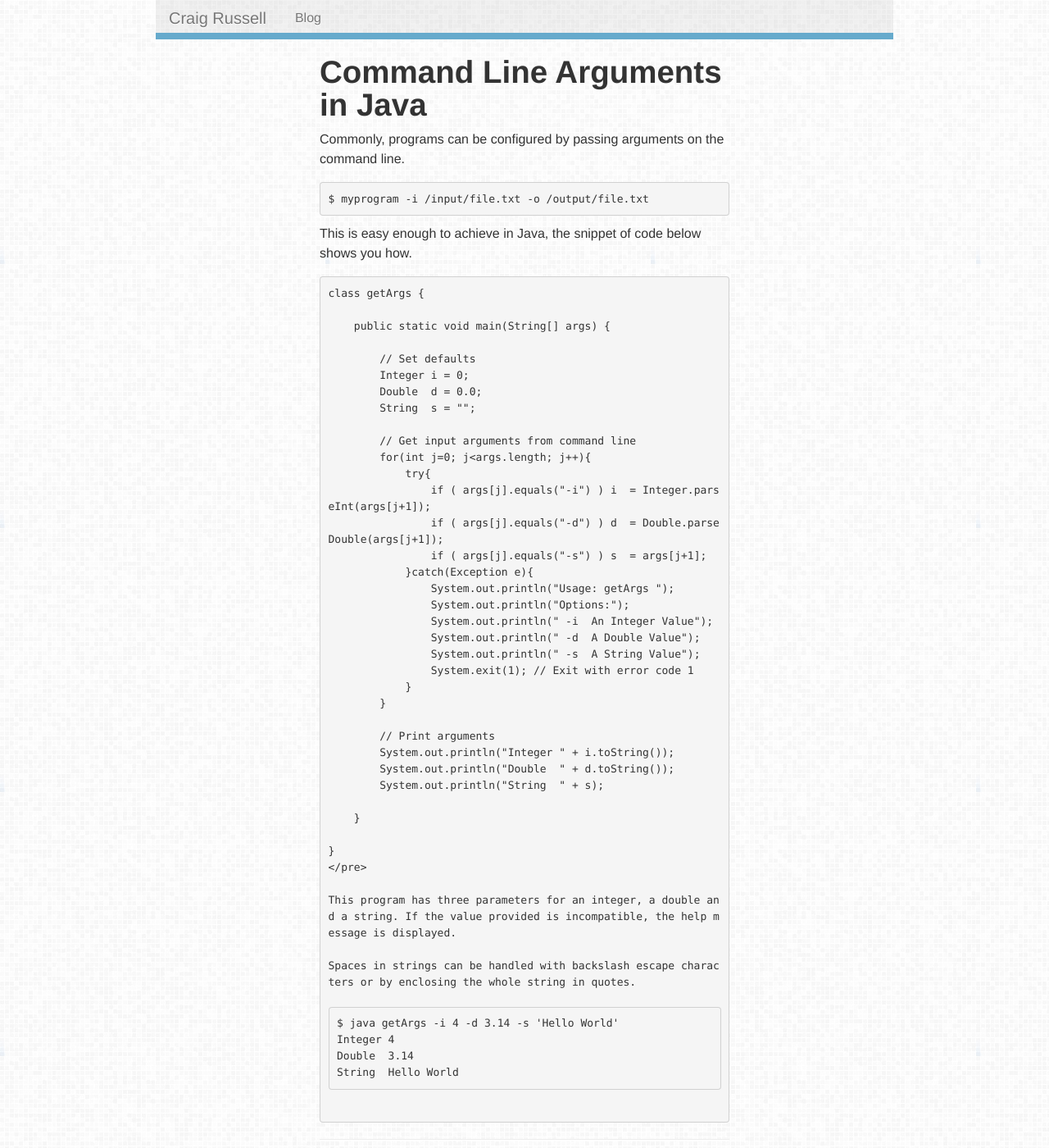
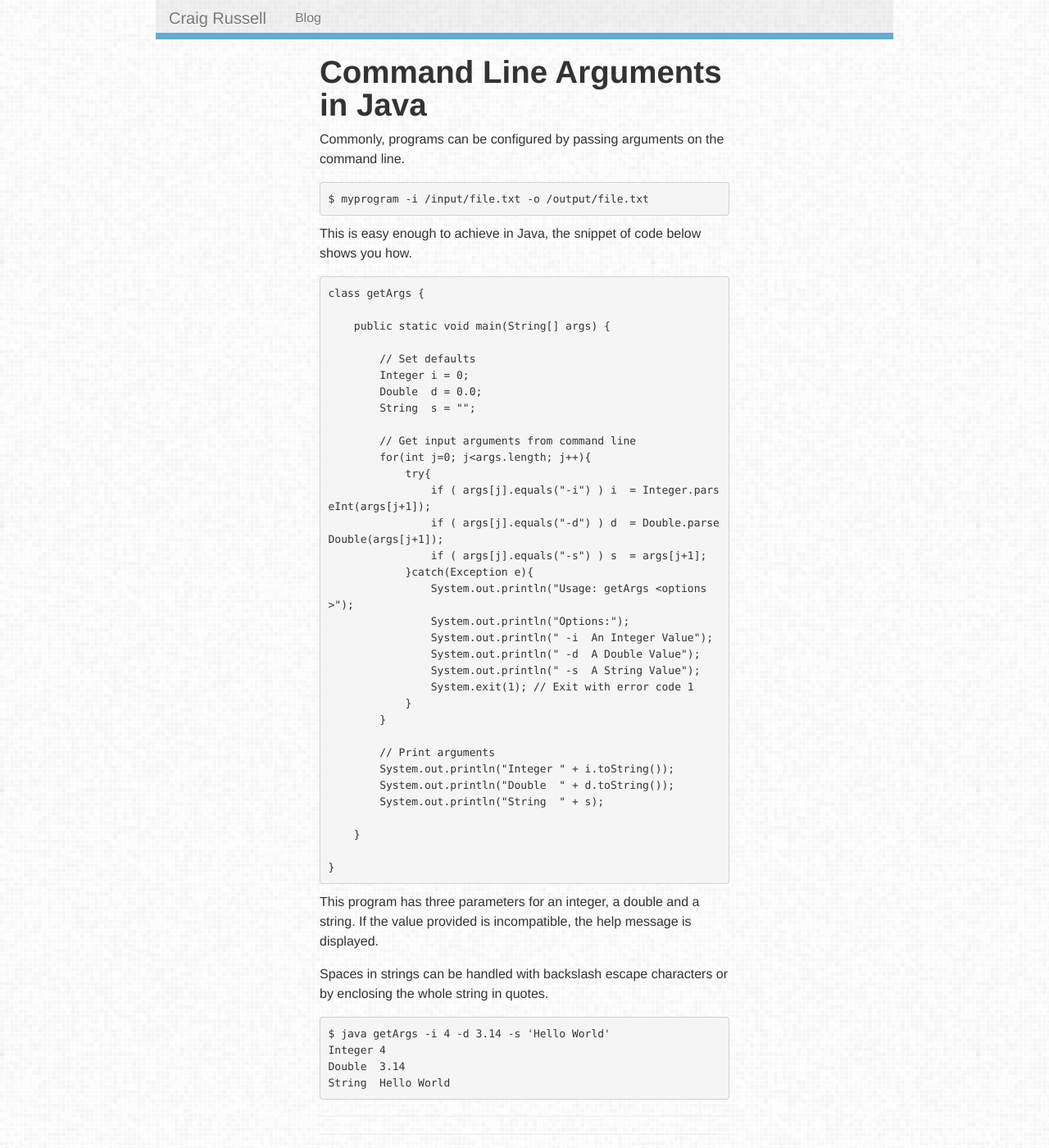
Before and after one commit to craig552uk/craig552uk.github.com, a Jekyll site: the page built from _posts/2011-04-28-command-line-arguments-in-java.markdown, in a window 1280 px wide and 1400 px high. Shown: the whole window at 82% size. Built offline with Jekyll 4.4.1, drawn with Linux system fonts in a browser that asks for light colours; nearby versions of some CDN libraries; library files that are not in the unit come from our copies; Markdown is read by kramdown in place of the engine named in the settings; comment, search, counter and statistics services are not loaded.

Commit message:
html escape

```diff
--- a/_posts/2011-04-28-command-line-arguments-in-java.markdown
+++ b/_posts/2011-04-28-command-line-arguments-in-java.markdown
@@ -26,28 +26,28 @@ class getArgs {
         // Set defaults
         Integer i = 0;
         Double  d = 0.0;
-        String  s = "";
+        String  s = &quot;&quot;;
 
         // Get input arguments from command line
-        for(int j=0; j<args.length; j++){
+        for(int j=0; j&lt;args.length; j++){
             try{
-                if ( args[j].equals("-i") ) i  = Integer.parseInt(args[j+1]);
-                if ( args[j].equals("-d") ) d  = Double.parseDouble(args[j+1]);
-                if ( args[j].equals("-s") ) s  = args[j+1];
+                if ( args[j].equals(&quot;-i&quot;) ) i  = Integer.parseInt(args[j+1]);
+                if ( args[j].equals(&quot;-d&quot;) ) d  = Double.parseDouble(args[j+1]);
+                if ( args[j].equals(&quot;-s&quot;) ) s  = args[j+1];
             }catch(Exception e){
-                System.out.println("Usage: getArgs <options>");
-                System.out.println("Options:");
-                System.out.println(" -i  An Integer Value");
-                System.out.println(" -d  A Double Value");
-                System.out.println(" -s  A String Value");
+                System.out.println(&quot;Usage: getArgs &lt;options&gt;&quot;);
+                System.out.println(&quot;Options:&quot;);
+                System.out.println(&quot; -i  An Integer Value&quot;);
+                System.out.println(&quot; -d  A Double Value&quot;);
+                System.out.println(&quot; -s  A String Value&quot;);
                 System.exit(1); // Exit with error code 1
             }
         }
 
         // Print arguments
-        System.out.println("Integer " + i.toString());
-        System.out.println("Double  " + d.toString());
-        System.out.println("String  " + s);
+        System.out.println(&quot;Integer &quot; + i.toString());
+        System.out.println(&quot;Double  &quot; + d.toString());
+        System.out.println(&quot;String  &quot; + s);
 
     }
 
```
